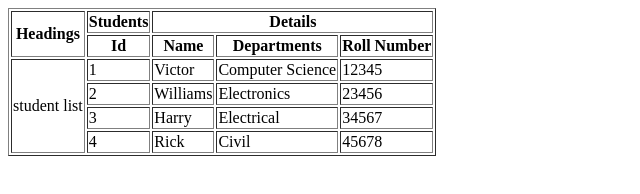
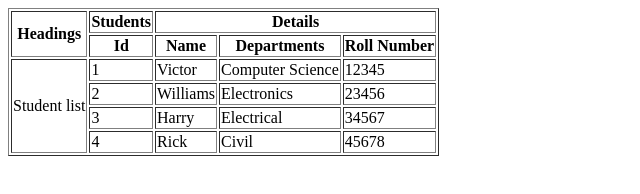
Before and after one commit to Linnmeso/Settime_Web-Development101, a plain HTML site: page settime_webdevelopment101/Tables assignment.html in a window 1280 px wide. Shown: the whole page, without its empty margins (0-640 px from the left). Drawn offline with Linux system fonts and the light colour scheme.

Commit message:
i made changes to an already existing file

```diff
--- a/settime_webdevelopment101/Tables assignment.html
+++ b/settime_webdevelopment101/Tables assignment.html
@@ -19,7 +19,7 @@
             <th>Roll Number</th>
         </tr>
         <tr>
-            <td rowspan="4"> student list</td>
+            <td rowspan="4"> Student list</td>
             <td>1</td>
             <td>Victor</td>
             <td>Computer Science</td>
```
